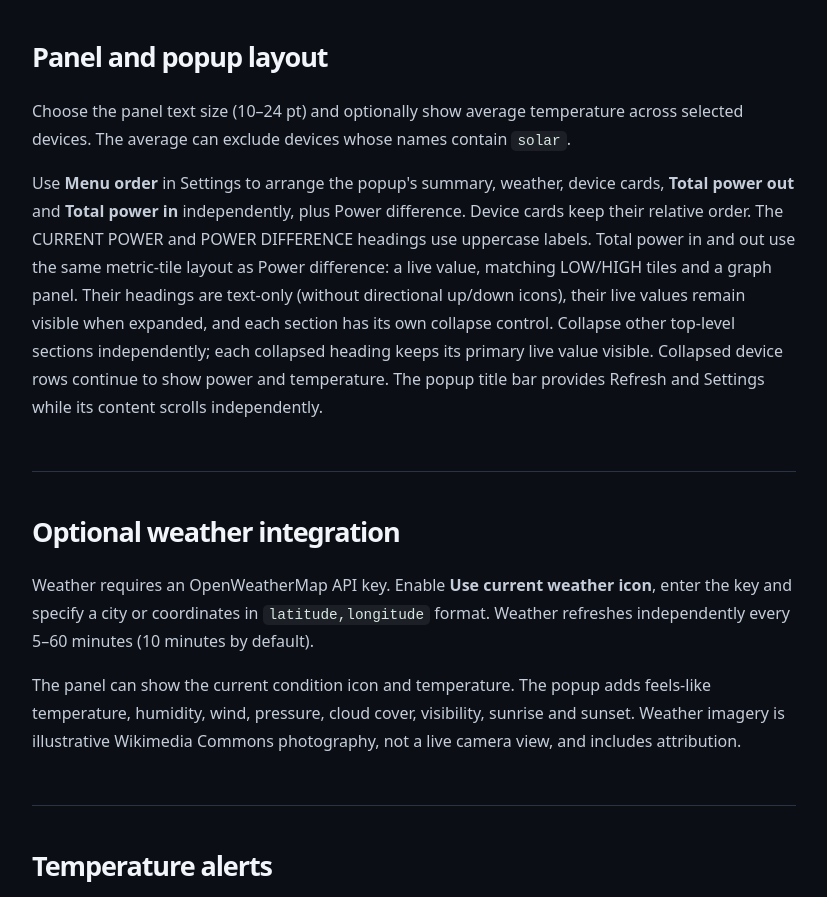
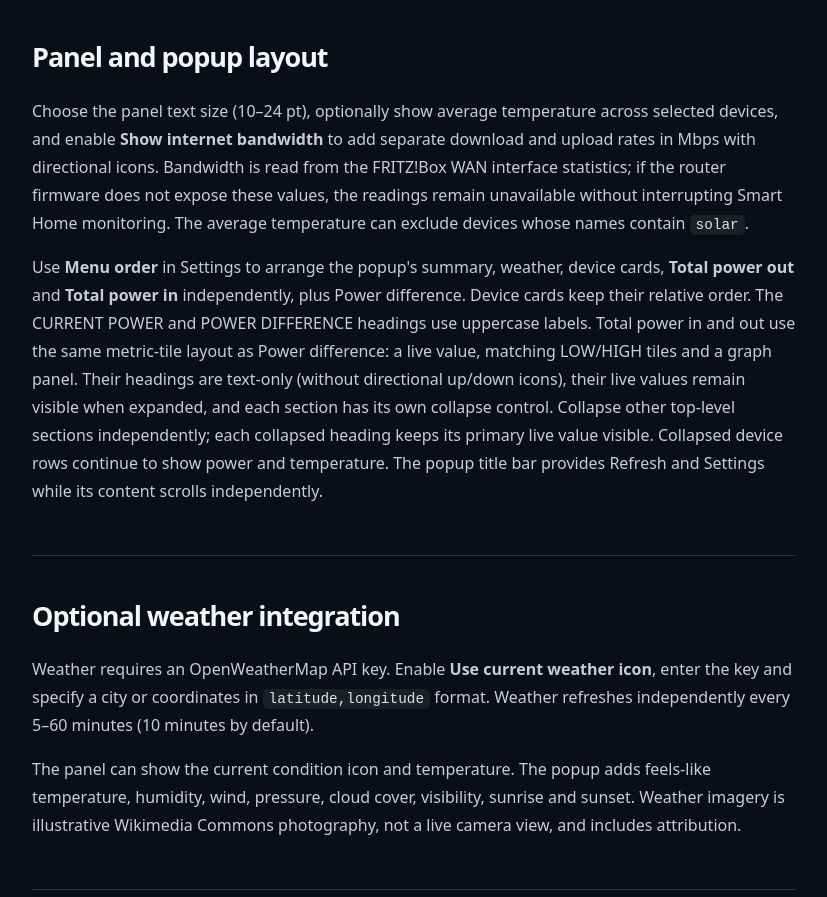
Before and after one commit to gpkvt/cosmic-ext-fritzsmart-monitor-applet, a plain HTML site: page docs/guide.html in a window 1280 px wide. Shown: the part 2913-3810 px from the top of the page, without its empty margins (364-1191 px from the left). Drawn offline with Linux system fonts and the light colour scheme.

Commit message:
Document internet bandwidth panel option

```diff
--- a/docs/guide.html
+++ b/docs/guide.html
@@ -34,7 +34,7 @@ cargo build --release</code></pre><p>For the complete package prerequisites and
         <section id="first-launch"><h2>First launch</h2><ol><li>Open COSMIC Settings and add <strong>FRITZ!Power Monitor</strong> from the panel applet list.</li><li>Open the applet popup and choose <strong>Settings</strong>.</li><li>Open <strong>Connection</strong>, enter the FRITZ!Box URL, username and password, then select <strong>Load devices</strong>.</li><li>Choose the devices to monitor and save your settings.</li></ol><p class="note">If the applet does not appear in COSMIC Settings after installation, reopen Settings or log out and back in.</p></section>
         <section id="connection"><h2>Connect to your FRITZ!Box</h2><p>Enter the router address (for example <code>https://fritz.box/</code>), the FRITZ!Box username and its password in the applet's <strong>Connection</strong> settings. The account must be permitted to access Smart Home data.</p><p>HTTPS certificate validation is enabled by default. If your router uses a self-signed certificate, provide its PEM certificate in <strong>Trusted CA certificate</strong>. The certificate is added as a trust anchor; normal certificate-chain and hostname checks remain enabled.</p><pre><code>openssl s_client -connect fritz.box:443 -showcerts</code></pre><p>Use a hostname present in the certificate's Subject Alternative Name (SAN). The compatibility option <strong>Allow invalid TLS certificates</strong> disables certificate verification and is not recommended.</p></section>
         <section id="devices"><h2>Choose devices and understand power values</h2><p>Select the compatible devices discovered from the router. Each selected device has its own expandable card with live readings, power history and temperature history. Supported switches can be controlled from the popup.</p><h3>Input devices</h3><p>Enable <strong>Input (subtract from total)</strong> for devices measuring consumption or another signed input. Input wattage is tracked separately and does not change <strong>Total power output</strong>. <strong>Power difference</strong> combines output with signed input wattage. Devices with <code>solar</code> in their name are initially marked as inputs; later manual changes are preserved.</p></section>
-        <section id="panel"><h2>Panel and popup layout</h2><p>Choose the panel text size (10–24 pt) and optionally show average temperature across selected devices. The average can exclude devices whose names contain <code>solar</code>.</p><p>Use <strong>Menu order</strong> in Settings to arrange the popup's summary, weather, device cards, <strong>Total power out</strong> and <strong>Total power in</strong> independently, plus Power difference. Device cards keep their relative order. The CURRENT POWER and POWER DIFFERENCE headings use uppercase labels. Total power in and out use the same metric-tile layout as Power difference: a live value, matching LOW/HIGH tiles and a graph panel. Their headings are text-only (without directional up/down icons), their live values remain visible when expanded, and each section has its own collapse control. Collapse other top-level sections independently; each collapsed heading keeps its primary live value visible. Collapsed device rows continue to show power and temperature. The popup title bar provides Refresh and Settings while its content scrolls independently.</p></section>
+        <section id="panel"><h2>Panel and popup layout</h2><p>Choose the panel text size (10–24 pt), optionally show average temperature across selected devices, and enable <strong>Show internet bandwidth</strong> to add separate download and upload rates in Mbps with directional icons. Bandwidth is read from the FRITZ!Box WAN interface statistics; if the router firmware does not expose these values, the readings remain unavailable without interrupting Smart Home monitoring. The average temperature can exclude devices whose names contain <code>solar</code>.</p><p>Use <strong>Menu order</strong> in Settings to arrange the popup's summary, weather, device cards, <strong>Total power out</strong> and <strong>Total power in</strong> independently, plus Power difference. Device cards keep their relative order. The CURRENT POWER and POWER DIFFERENCE headings use uppercase labels. Total power in and out use the same metric-tile layout as Power difference: a live value, matching LOW/HIGH tiles and a graph panel. Their headings are text-only (without directional up/down icons), their live values remain visible when expanded, and each section has its own collapse control. Collapse other top-level sections independently; each collapsed heading keeps its primary live value visible. Collapsed device rows continue to show power and temperature. The popup title bar provides Refresh and Settings while its content scrolls independently.</p></section>
         <section id="weather"><h2>Optional weather integration</h2><p>Weather requires an OpenWeatherMap API key. Enable <strong>Use current weather icon</strong>, enter the key and specify a city or coordinates in <code>latitude,longitude</code> format. Weather refreshes independently every 5–60 minutes (10 minutes by default).</p><p>The panel can show the current condition icon and temperature. The popup adds feels-like temperature, humidity, wind, pressure, cloud cover, visibility, sunrise and sunset. Weather imagery is illustrative Wikimedia Commons photography, not a live camera view, and includes attribution.</p></section>
         <section id="alerts"><h2>Temperature alerts</h2><p>Enable alerts per device to receive desktop notifications outside the configured temperature range. Defaults are 40 °C (upper) and −10 °C (lower). Alerts are disabled by default, fire when a device crosses a limit and re-arm after the reading returns to the safe range.</p></section>
         <section id="history"><h2>Graphs and history</h2><p>Configure graph history retention in Settings from 5 minutes up to 4 years. This window controls how far back the total-power and per-device graphs display data. Both the saved samples and this selected retention period survive applet restarts; after startup, the applet reloads the samples and continues applying the same window. Readings continue to refresh normally, while history sampling adapts to the selected retention window and is capped at about 50,000 samples per series to keep long-term storage bounded. Samples are stored locally in <code>~/.local/share/fritz-power-monitor/history.json</code> with owner-only file permissions and restored after restarting the applet. Long-term graphs do not provide daily yield, forecasts or inverter-specific statistics.</p></section>
```
